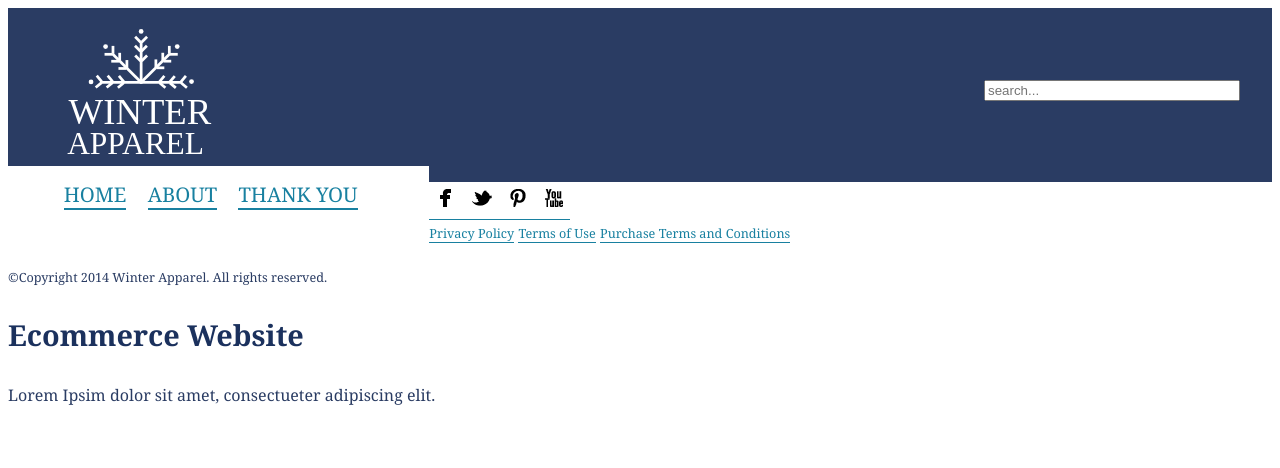
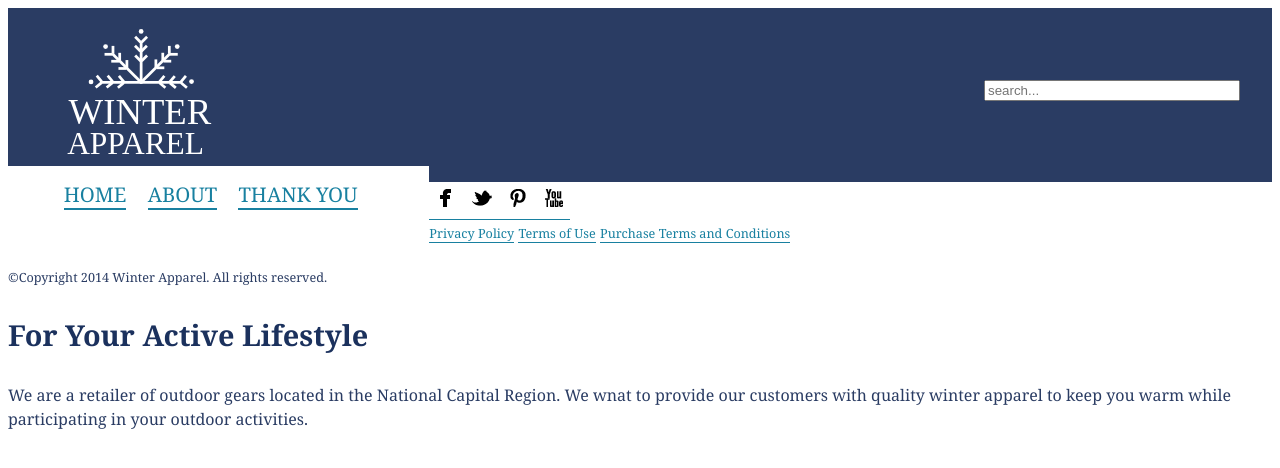
Before and after one commit to chloelavergne/ecommerce-website, a Jekyll site: the page built from index.html, in a window 1280 px wide. Shown: the top 468 px of the page. Built offline with Jekyll 4.4.1, drawn with Linux system fonts in a browser that asks for light colours; some web fonts are replaced; Markdown is read by kramdown in place of the engine named in the settings.

Commit message:
Adding text about the company

```diff
--- a/index.html
+++ b/index.html
@@ -1,5 +1,5 @@
 ---
 layout: default
 ---
-<h1>Ecommerce Website</h1>
-<p>Lorem Ipsim dolor sit amet, consectueter adipiscing elit.</p>
+<h1>For Your Active Lifestyle</h1>
+<p>We are a retailer of outdoor gears located in the National Capital Region. We wnat to provide our customers with quality winter apparel to keep you warm while participating in your outdoor activities.</p>
```
Also changed, not shown: 1 other file.
